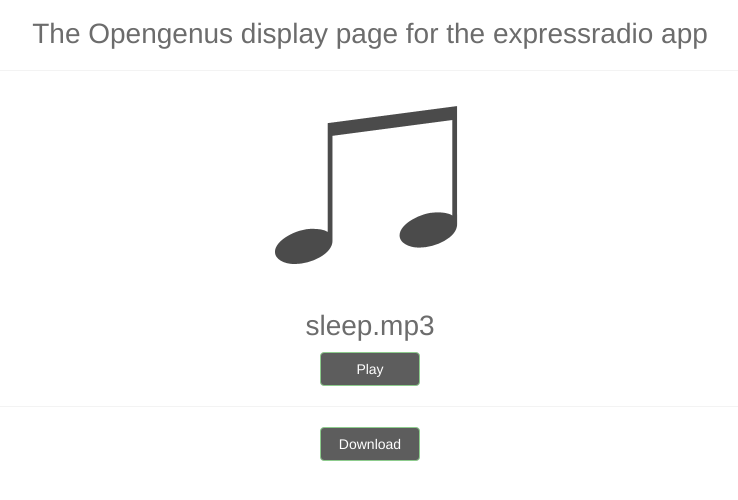
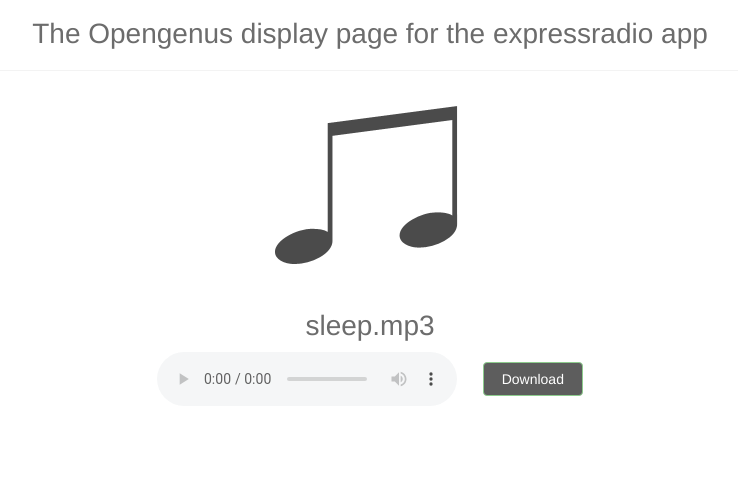
Before and after one commit to OpenGenus/radio-air, a website: page public/home.html in a window 1280 px wide. Shown: the part 158-658 px from the top of the page, without its empty margins (270-1008 px from the left). Drawn offline with Linux system fonts and the light colour scheme.

Commit message:
added audio play control on homepage

```diff
--- a/app.js
+++ b/app.js
@@ -20,7 +20,13 @@ app.get('/music', function(req,res){
 		if(exists)
 		{
 			var rstream = fs.createReadStream(file);
+			res.send(rstream);
 			rstream.pipe(res);
+			// fs.readFile(file, (err, data) => {
+   //  			if (err) throw err;
+
+   //  			res.end(data);
+  	// 		});
 		}
 		else
 		{
--- a/public/home.html
+++ b/public/home.html
@@ -49,8 +49,14 @@
 				<img class="img" src="song.png"/>
 				<h2> sleep.mp3 </h2>
 
-				<a href="http://localhost:3000/music?id=sleep.mp3" target="_blank"> <button class="btn btn-success"> Play </button>	</a> <hr>
-				<a href="http://localhost:3000/download?id=hello.mp3"  target="_blank"> <button class="btn btn-success"> Download </button> </a>
+<!-- 				<a href="http://localhost:3000/music?id=hello.mp3" target="_blank"> <button class="btn btn-success"> Play </button>	</a> <hr>
+				<a href="http://localhost:3000/download?id=hello.mp3"  target="_blank"> <button class="btn btn-success"> Download </button> </a> -->
+				<div style="display: flex;justify-content: center;">
+					<audio controls style="margin-right: 2vw">
+						<source src="http://localhost:3000/music?id=hello.mp3" type="audio/mp3">
+					</audio>
+					<a style="align-self: center;" href="http://localhost:3000/download?id=hello.mp3"  target="_blank"> <button class="btn btn-success"> Download </button> </a>
+				</div>
 			</div>
 		</div>
 	</div>
```
